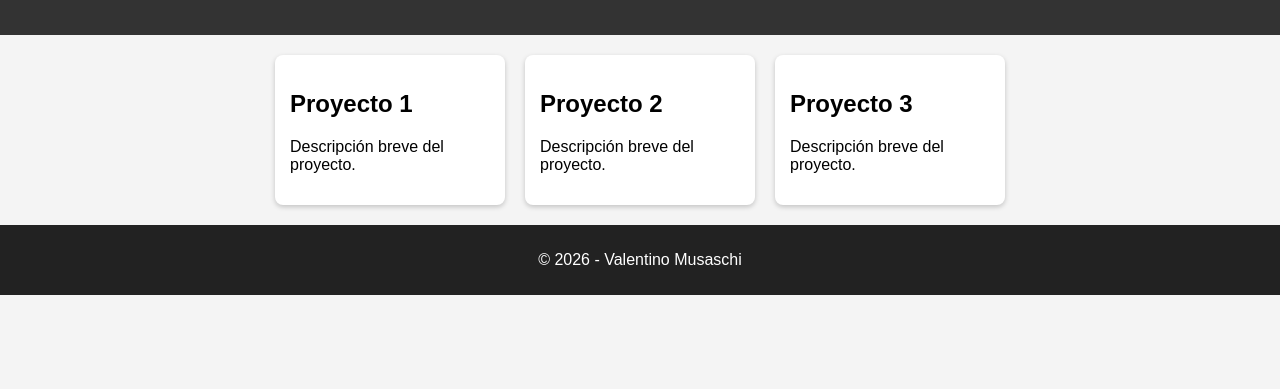
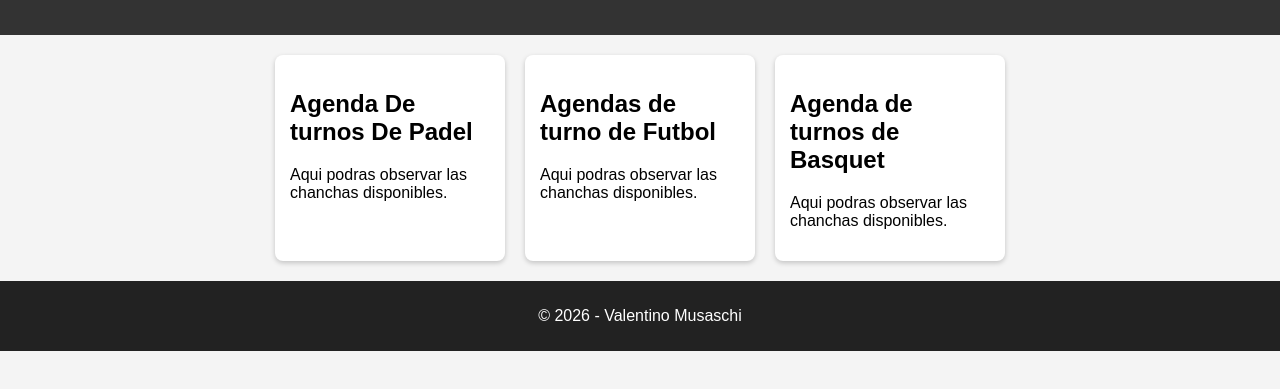
Before and after one commit to valentinomusaschi/portafolio-simple, a plain HTML site: page index.html in a window 1280 px wide. Shown: the part 77-466 px from the top of the page. Drawn offline with Linux system fonts and the light colour scheme.

Commit message:
Update index.html

```diff
--- a/index.html
+++ b/index.html
@@ -14,18 +14,18 @@
 
 <section class="proyectos">
     <div class="tarjeta">
-        <h2>Proyecto 1</h2>
-        <p>Descripción breve del proyecto.</p>
+        <h2>Agenda De turnos De Padel</h2>
+        <p>Aqui podras observar las chanchas disponibles.</p>
     </div>
 
     <div class="tarjeta">
-        <h2>Proyecto 2</h2>
-        <p>Descripción breve del proyecto.</p>
+        <h2>Agendas de turno de Futbol</h2>
+        <p>Aqui podras observar las chanchas disponibles.</p>
     </div>
 
     <div class="tarjeta">
-        <h2>Proyecto 3</h2>
-        <p>Descripción breve del proyecto.</p>
+        <h2>Agenda de turnos de Basquet</h2>
+        <p>Aqui podras observar las chanchas disponibles.</p>
     </div>
 </section>
 
```
